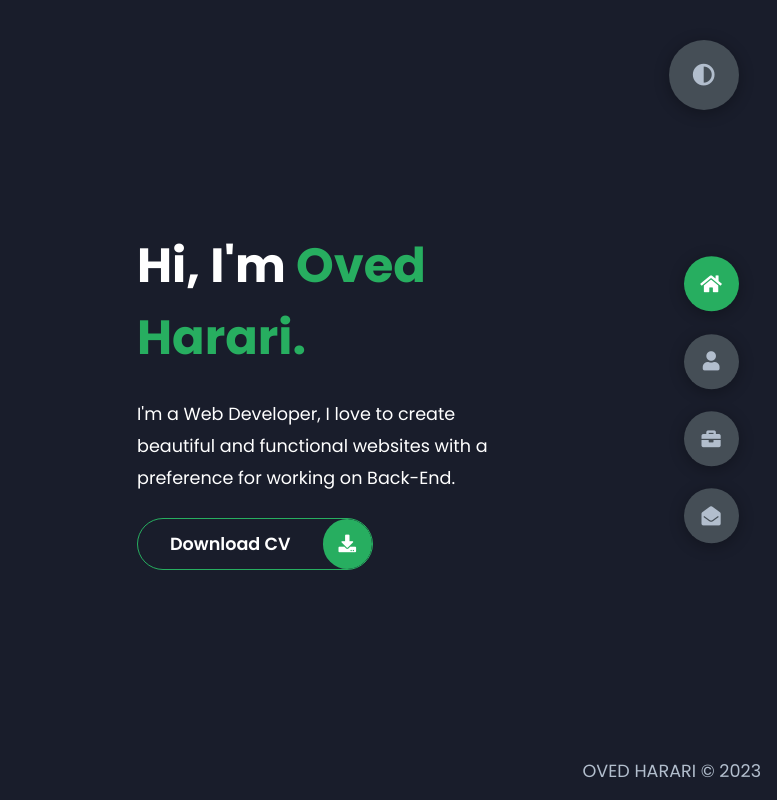
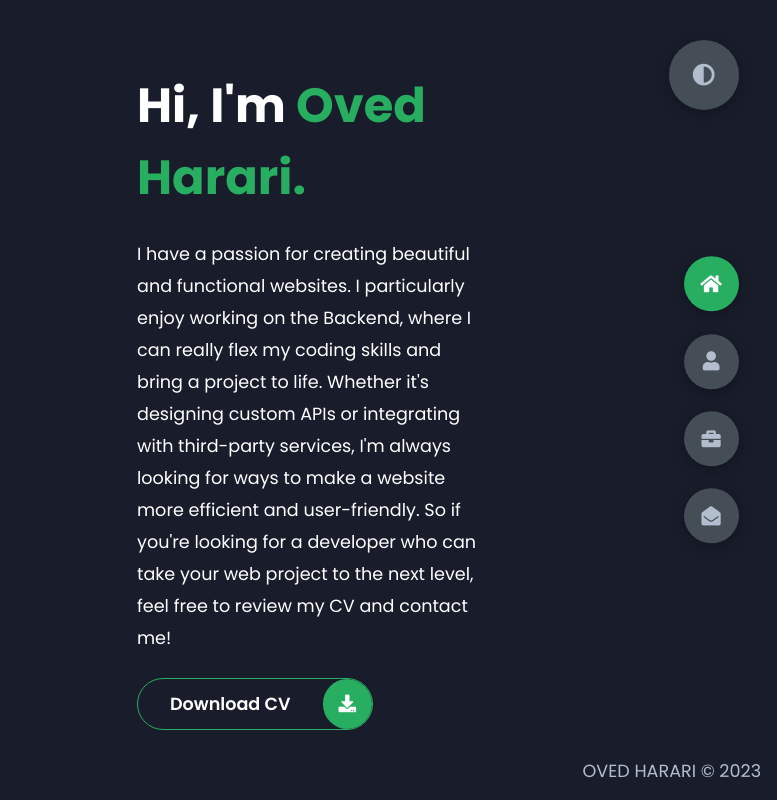
Before and after one commit to OvedHarari/OvedHarari_PortfolioProject, a website: page index.html in a window 1280 px wide. Shown: the full height of the page, 503-1280 px from the left. Drawn offline with nearby package versions, Linux system fonts and the light colour scheme.

Commit message:
Home content update

```diff
--- a/app.js
+++ b/app.js
@@ -22,7 +22,7 @@ document.getElementById("copyrightYear").innerText = " " + currentYear;
 // HOME - Typing animation
 const sentences = [
   `Hi, I'm <span>Oved Harari.</span>
-                    A Full Stack Web Developer and beyond that.`,
+                    A Full Stack Web Developer and beyond that . . .`,
 ];
 
 const sentence1El = document.querySelector(".typing-animation");
--- a/index.html
+++ b/index.html
@@ -30,8 +30,14 @@
                 <h1 class="name typing-animation">
                 </h1>
                 <p>
-                    I'm a Web Developer, I love to create beautiful and functional websites with a preference for
-                    working on Back-End.
+                    I have a passion for creating beautiful and functional websites. I particularly enjoy working on the
+                    Backend, where I
+                    can really flex my coding skills and bring a project to life. Whether it's designing custom APIs or
+                    integrating with
+                    third-party services, I'm always looking for ways to make a website more efficient and
+                    user-friendly. So if you're
+                    looking for a developer who can take your web project to the next level, feel free to review my CV
+                    and contact me!
                 </p>
                 <div class="btn-con">
                     <a href="./img/Oved Harari CV.pdf" class="main-btn" download>
```
